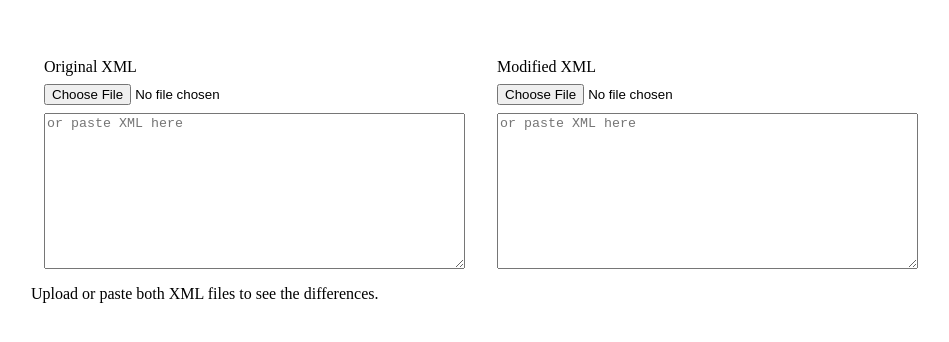
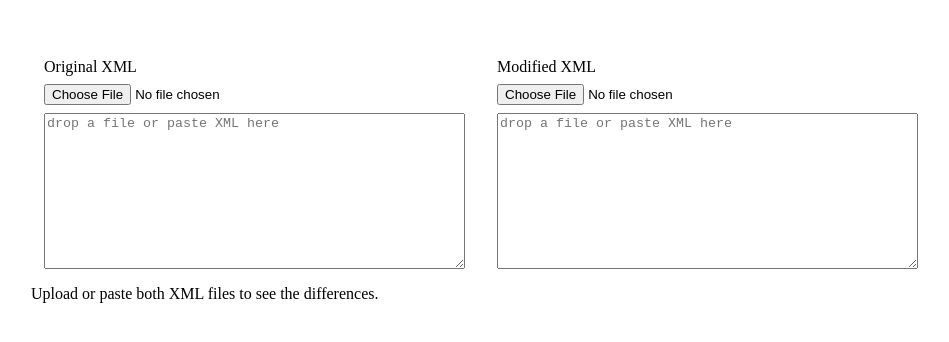
Before and after one commit to complyance-io/xml-diff-viewer, a SvelteKit app: page / in a window 1280 px wide. Shown: the part 220-562 px from the top of the page, without its empty margins (159-1108 px from the left). Built offline with nearby package versions, Linux system fonts and the light colour scheme.

Commit message:
feat: drag and drop and percentage feature

```diff
--- a/src/routes/+page.svelte
+++ b/src/routes/+page.svelte
@@ -43,7 +43,7 @@
 
     // this function handles the file upload
     function handleFileupload(event, target) {
-        const file = event.target.files?.[0];
+        const file = (event.dataTransfer ?? event.target).files?.[0];
         if (!file) return;
         const reader = new FileReader();
         reader.onload = (e) => {
@@ -59,16 +59,18 @@
         <label>
             Original XML
             <input type="file" accept=".xml" onchange={(e) => handleFileupload(e, 'original')} />
-            <textarea bind:value={originalXml} rows="10" cols="50" placeholder="or paste XML here"></textarea>
+            <textarea bind:value={originalXml} ondragover={(e) => e.preventDefault()} ondrop={(e) => { e.preventDefault(); handleFileupload(e, 'original'); }} rows="10" cols="50" placeholder="drop a file or paste XML here"></textarea>
         </label>
         <label>
             Modified XML
             <input type="file" accept=".xml" onchange={(e) => handleFileupload(e, 'modified')} />
-            <textarea bind:value={modifiedXml} rows="10" cols="50" placeholder="or paste XML here"></textarea>
+            <textarea bind:value={modifiedXml} ondragover={(e) => e.preventDefault()} ondrop={(e) => { e.preventDefault(); handleFileupload(e, 'modified'); }} rows="10" cols="50" placeholder="drop a file or paste XML here"></textarea>
         </label>
     </section>
     <section class="results-view">
         {#if rows.length}
+            //shows percentage of match
+            <p class="match">{Math.round((rows.filter((r) => r.sign === '').length / rows.length) * 100)}% match</p>
             <p class="summary">
                 <span class="plus">+{rows.filter((r) => r.sign === '+').length}</span> /
                 <span class="minus">-{rows.filter((r) => r.sign === '-').length}</span> /
@@ -119,6 +121,12 @@
         max-width: 900px;
     }
 
+    .match {
+        font-size: 2.5rem;
+        font-weight: bold;
+        margin: 0;
+    }
+
     .summary .plus {
         color: green;
     }
```
